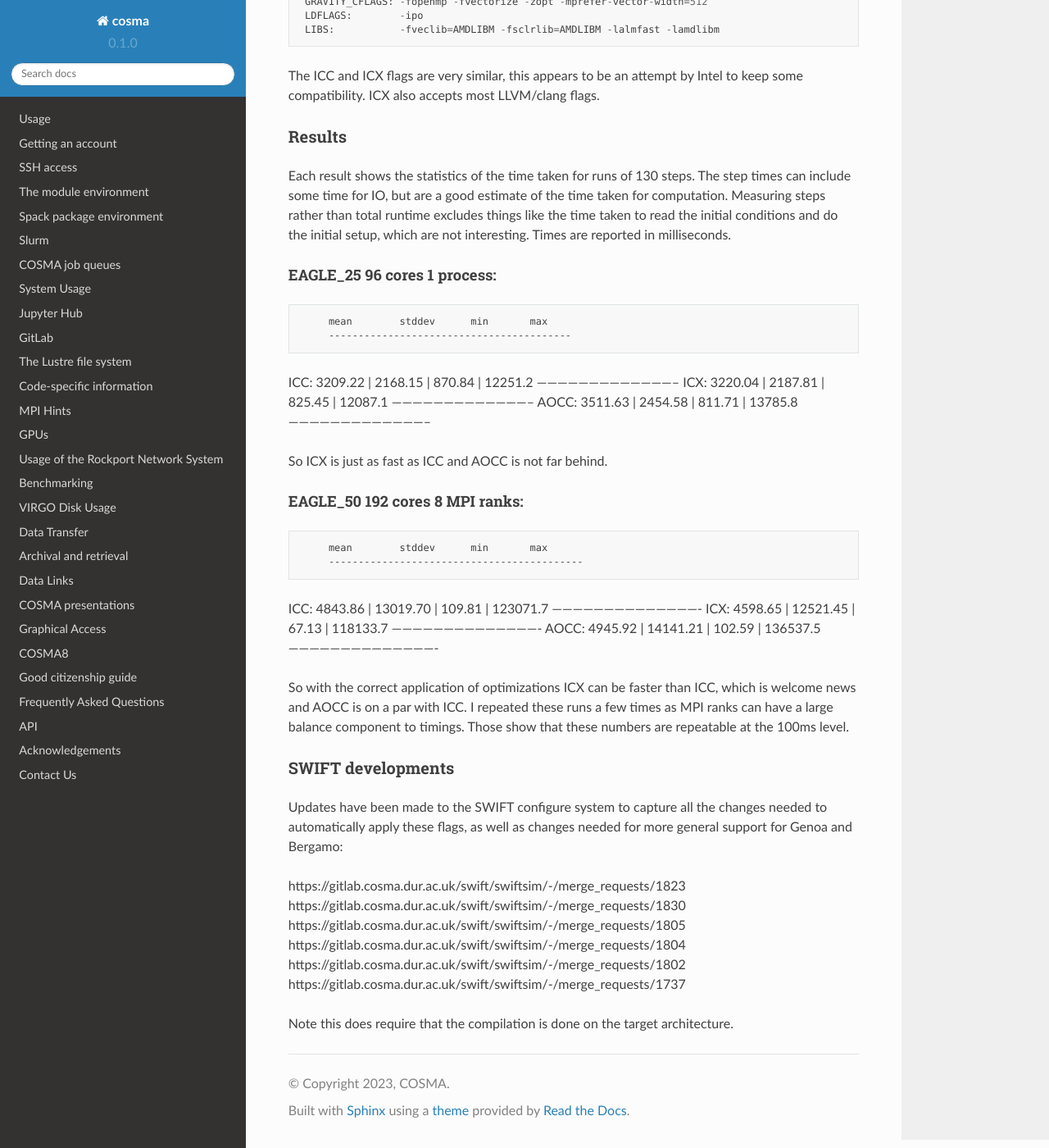
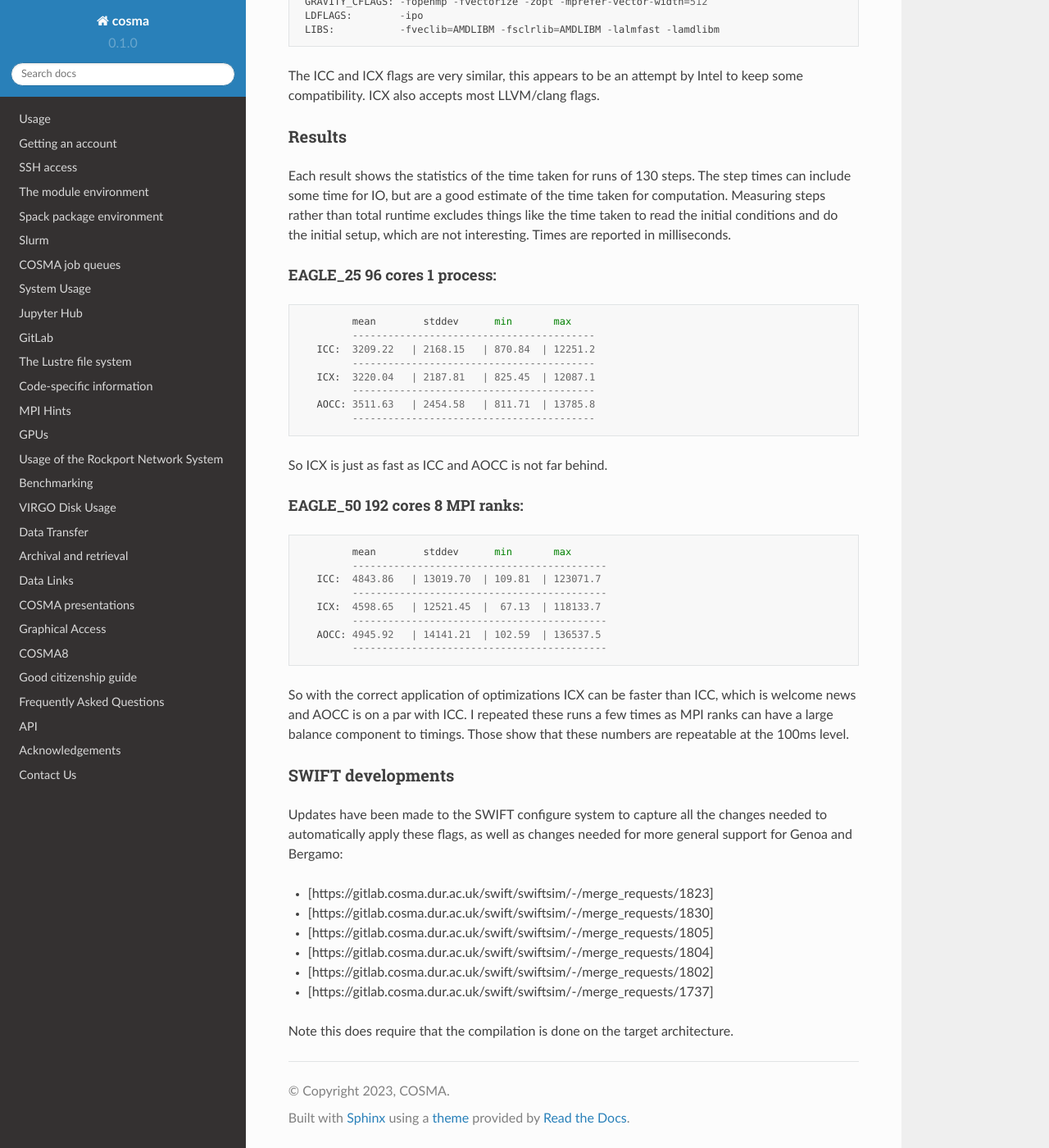
Before and after one commit to agb32/cosmadoc, a Sphinx documentation site: the page built from docs/source/swift.md, in a window 1280 px wide and 1400 px high, scrolled down 3786 px. Shown: the whole window at 82% size. Built offline with Sphinx 7.4.7 and the Read the Docs theme 2.0.0, drawn with Linux system fonts in a browser that asks for light colours.

Commit message:
debugging

````diff
--- a/docs/source/swift.md
+++ b/docs/source/swift.md
@@ -180,7 +180,7 @@ setup, which are not interesting. Times are reported in milliseconds.
 
 ####  EAGLE_25 96 cores 1 process:
 
-
+```
          mean        stddev      min       max
          -----------------------------------------
    ICC:  3209.22   | 2168.15   | 870.84  | 12251.2
@@ -189,12 +189,13 @@ setup, which are not interesting. Times are reported in milliseconds.
          -----------------------------------------
    AOCC: 3511.63   | 2454.58   | 811.71  | 13785.8
          -----------------------------------------
+```
 
 So ICX is just as fast as ICC and AOCC is not far behind.
 
 ####  EAGLE_50 192 cores 8 MPI ranks:
 
-
+```
          mean        stddev      min       max
          -------------------------------------------
    ICC:  4843.86   | 13019.70  | 109.81  | 123071.7
@@ -203,6 +204,7 @@ So ICX is just as fast as ICC and AOCC is not far behind.
          -------------------------------------------
    AOCC: 4945.92   | 14141.21  | 102.59  | 136537.5
          -------------------------------------------
+```
 
 So with the correct application of optimizations ICX can be faster than ICC,
 which is welcome news and AOCC is on a par with ICC. I repeated these runs a
@@ -216,11 +218,11 @@ Updates have been made to the SWIFT configure system to capture all the
 changes needed to automatically apply these flags, as well as changes needed
 for more general support for Genoa and Bergamo:
 
-   https://gitlab.cosma.dur.ac.uk/swift/swiftsim/-/merge_requests/1823
-   https://gitlab.cosma.dur.ac.uk/swift/swiftsim/-/merge_requests/1830
-   https://gitlab.cosma.dur.ac.uk/swift/swiftsim/-/merge_requests/1805
-   https://gitlab.cosma.dur.ac.uk/swift/swiftsim/-/merge_requests/1804
-   https://gitlab.cosma.dur.ac.uk/swift/swiftsim/-/merge_requests/1802
-   https://gitlab.cosma.dur.ac.uk/swift/swiftsim/-/merge_requests/1737
+-   [https://gitlab.cosma.dur.ac.uk/swift/swiftsim/-/merge_requests/1823]
+-   [https://gitlab.cosma.dur.ac.uk/swift/swiftsim/-/merge_requests/1830]
+-   [https://gitlab.cosma.dur.ac.uk/swift/swiftsim/-/merge_requests/1805]
+-   [https://gitlab.cosma.dur.ac.uk/swift/swiftsim/-/merge_requests/1804]
+-   [https://gitlab.cosma.dur.ac.uk/swift/swiftsim/-/merge_requests/1802]
+-   [https://gitlab.cosma.dur.ac.uk/swift/swiftsim/-/merge_requests/1737]
 
 Note this does require that the compilation is done on the target architecture.
````
